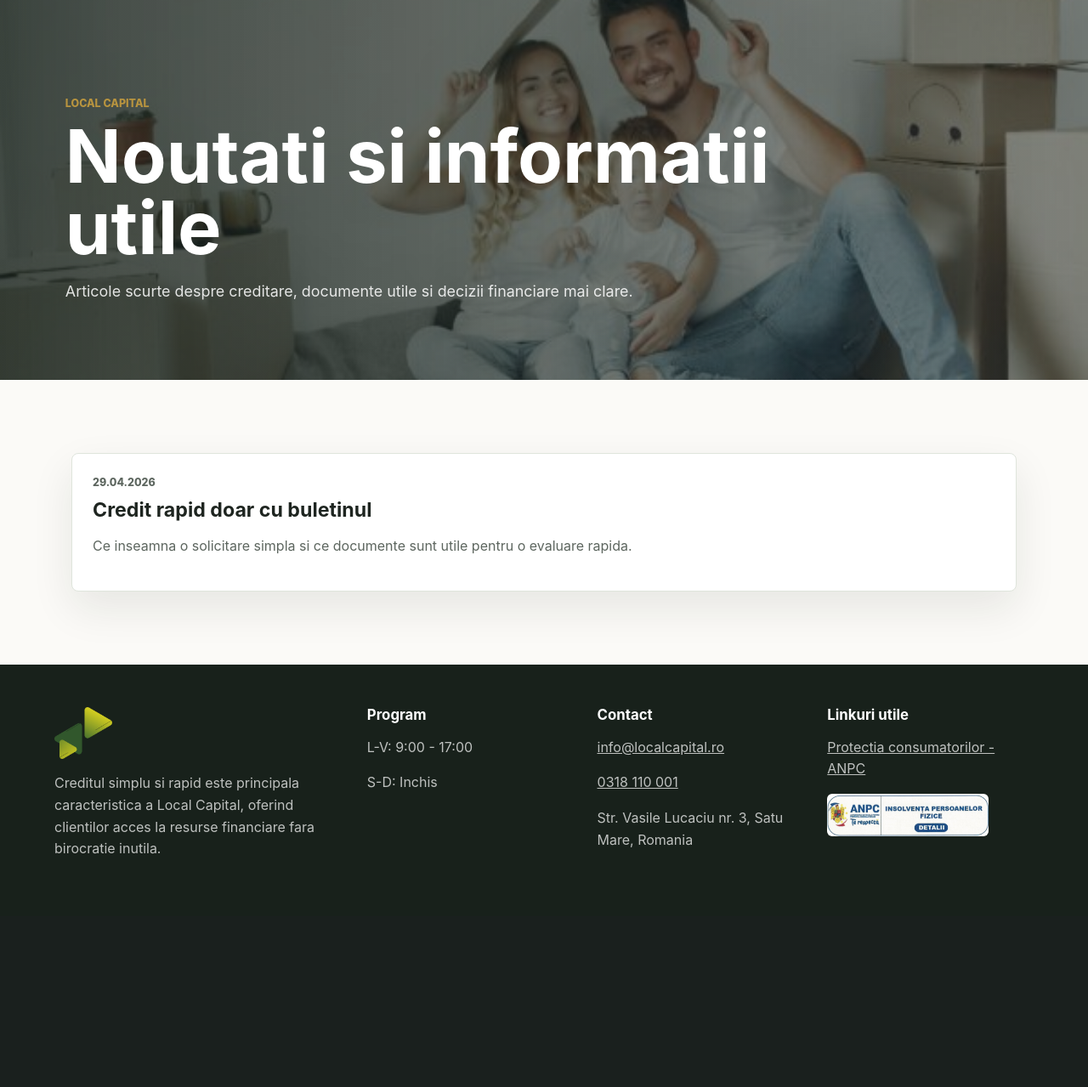
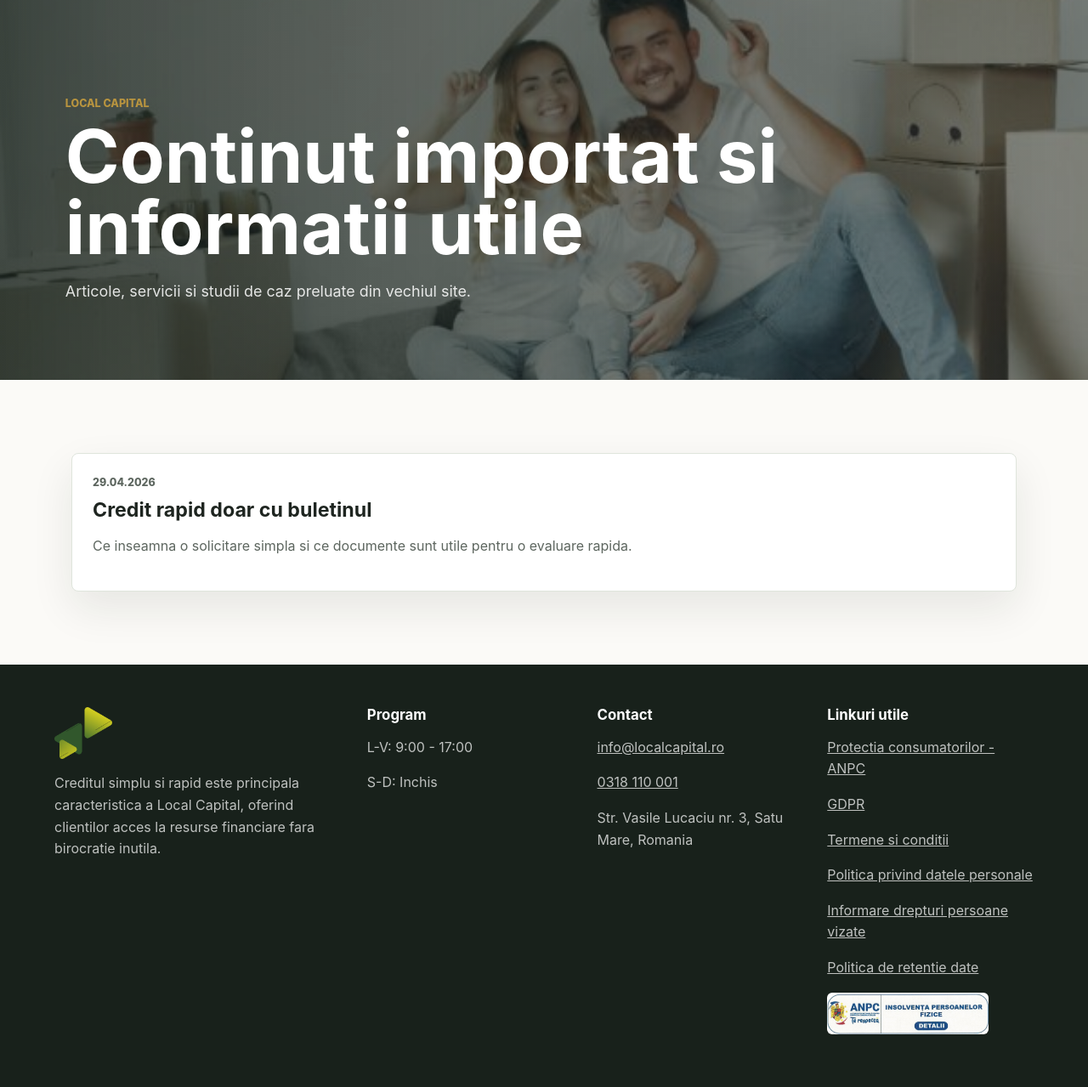
Before and after one commit to lacikasimon/local_capital_website, a PHP site: page /blog in a window 1280 px wide. Shown: the part 76-1355 px from the top of the page at 85% size. Before the commit the page ends 1081 px from the top, so only its background shows below. Run offline with PHP 8.4, Linux system fonts and the light colour scheme; data comes from the database, SQL or seed files in the repository; some libraries are stand-ins or nearby versions.

Commit message:
Fix UTF-8 import and restore missing content

```diff
--- a/app/admin.php
+++ b/app/admin.php
@@ -128,7 +128,7 @@ function render_links_inventory(array $site, array $admin): string
 {
     $stmt = db()->prepare('SELECT source_url, href, label, is_internal FROM site_links WHERE language_code = ? ORDER BY source_url ASC, is_internal DESC, href ASC');
     $stmt->execute([$site['language']]);
-    $rows = $stmt->fetchAll();
+    $rows = repair_data_encoding($stmt->fetchAll());
 
     $items = '';
     foreach ($rows as $row) {
@@ -273,7 +273,7 @@ function save_page(array $site, string $key): void
         $page['ctaHref'] ?? null,
         $page['secondaryCtaLabel'] ?? null,
         $page['secondaryCtaHref'] ?? null,
-        json_encode($extra, JSON_UNESCAPED_SLASHES),
+        json_encode($extra, JSON_UNESCAPED_SLASHES | JSON_UNESCAPED_UNICODE),
         $site['language'],
         $key,
     ]);
--- a/app/views.php
+++ b/app/views.php
@@ -66,6 +66,7 @@ function render_header(array $site, string $active): string
 function render_footer(array $site): string
 {
     $settings = $site['settings'];
+    $language = $site['language'] ?? DEFAULT_LANGUAGE;
 
     return '<footer class="site-footer">
     <div class="footer-grid">
@@ -87,10 +88,37 @@ function render_footer(array $site): string
       <section>
         <h2>Linkuri utile</h2>
         <p><a href="' . e($settings['anpcUrl']) . '" rel="noopener">' . e($settings['anpcLabel']) . '</a></p>
+        <p><a href="' . e(localized_path('/gdpr', $language)) . '">GDPR</a></p>
+        <p><a href="' . e(localized_path('/termene-si-conditii', $language)) . '">Termene si conditii</a></p>
+        <p><a href="' . e(localized_path('/politica-privind-datele-personale', $language)) . '">Politica privind datele personale</a></p>
+        <p><a href="/downloads/informare-privind-drepturile-persoanelor-vizate.pdf">Informare drepturi persoane vizate</a></p>
+        <p><a href="/downloads/politica-de-retentie-a-datelor-cu-caracter-personal.pdf">Politica de retentie date</a></p>
         <img class="anpc" src="/assets/anpc.webp" alt="ANPC">
       </section>
     </div>
   </footer>';
+}
+
+function published_posts_by_type(array $site, string $type): array
+{
+    return array_values(array_filter(
+        $site['posts'],
+        fn ($post) => ($post['source_type'] ?? '') === $type && !empty($post['published'])
+    ));
+}
+
+function render_link_card_grid(array $site, array $posts): string
+{
+    $html = '';
+    foreach ($posts as $post) {
+        $html .= '<article class="post-card">
+        <p class="eyebrow">' . e(format_date($post['date'])) . '</p>
+        <h3><a href="' . e(localized_path($post['path'] ?: '/blog/' . $post['slug'], $site['language'])) . '">' . e($post['title']) . '</a></h3>
+        <p>' . e($post['excerpt'] ?: plain_text($post['body'])) . '</p>
+      </article>';
+    }
+
+    return '<div class="card-grid">' . $html . '</div>';
 }
 
 function render_text_cards(array $items): string
@@ -109,6 +137,7 @@ function render_home(array $site): string
 {
     $page = $site['pages']['home'];
     $services = '';
+    $importedServices = published_posts_by_type($site, 'service');
 
     foreach ($page['services'] ?? [] as $service) {
         $services .= '<article class="service-card">
@@ -148,6 +177,10 @@ function render_home(array $site): string
       <p>' . e($page['servicesIntro'] ?? '') . '</p>
     </div>
     <div class="service-grid">' . $services . '</div>
+    ' . ($importedServices ? '<div class="section-heading section-heading-spaced">
+      <p class="eyebrow">Pagini servicii</p>
+      <h2>Toate serviciile importate</h2>
+    </div>' . render_link_card_grid($site, $importedServices) : '') . '
   </section>
   <section class="content-band muted">
     <div class="section-heading">
@@ -251,8 +284,8 @@ function render_blog(array $site): string
     $body = '<section class="page-hero">
     <div>
       <p class="eyebrow">Local Capital</p>
-      <h1>Noutati si informatii utile</h1>
-      <p>Articole scurte despre creditare, documente utile si decizii financiare mai clare.</p>
+      <h1>Continut importat si informatii utile</h1>
+      <p>Articole, servicii si studii de caz preluate din vechiul site.</p>
     </div>
   </section>
   <section class="content-band">
@@ -261,8 +294,31 @@ function render_blog(array $site): string
 
     return public_layout($site, $body, [
         'active' => 'blog',
-        'title' => 'Noutati',
-        'description' => 'Noutati si informatii utile Local Capital',
+        'title' => 'Continut importat',
+        'description' => 'Continut importat si informatii utile Local Capital',
+    ]);
+}
+
+function render_case_study_archive(array $site, string $category): string
+{
+    $posts = published_posts_by_type($site, 'case_study');
+    $title = label_from_key($category);
+
+    $body = '<section class="page-hero">
+    <div>
+      <p class="eyebrow">Case study</p>
+      <h1>' . e($title) . '</h1>
+      <p>Arhiva de studii de caz importata din vechiul site Local Capital.</p>
+    </div>
+  </section>
+  <section class="content-band">
+    ' . ($posts ? render_link_card_grid($site, $posts) : '<p>Nu exista studii de caz publicate momentan.</p>') . '
+  </section>';
+
+    return public_layout($site, $body, [
+        'active' => 'blog',
+        'title' => $title,
+        'description' => 'Arhiva de studii de caz Local Capital',
     ]);
 }
 
--- a/database/schema.sql
+++ b/database/schema.sql
@@ -1,3 +1,6 @@
+SET NAMES utf8mb4;
+SET CHARACTER SET utf8mb4;
+
 CREATE TABLE IF NOT EXISTS settings (
   id INT UNSIGNED NOT NULL AUTO_INCREMENT,
   language_code CHAR(2) NOT NULL DEFAULT 'ro',
--- a/public/index.php
+++ b/public/index.php
@@ -115,6 +115,11 @@ try {
         exit;
     }
 
+    if (preg_match('#^/finlon-case-study-category/([a-z0-9-]+)$#', $path, $match)) {
+        echo render_case_study_archive($site, $match[1]);
+        exit;
+    }
+
     [$key, $page] = page_by_path($site, $path);
     if (!$page) {
         http_response_code(404);
--- a/public/styles.css
+++ b/public/styles.css
@@ -260,6 +260,10 @@ h3 {
 
 .section-heading p:not(.eyebrow) {
   color: var(--muted);
+}
+
+.section-heading-spaced {
+  margin-top: 34px;
 }
 
 .prose {
```
Also changed, not shown: app/bootstrap.php (+46 -9 lines), scripts/import-wordpress-content.js (+22 -1 lines), scripts/repair-encoding.php (added, +42 -0 lines), README.md, database/imported-wordpress.sql.
